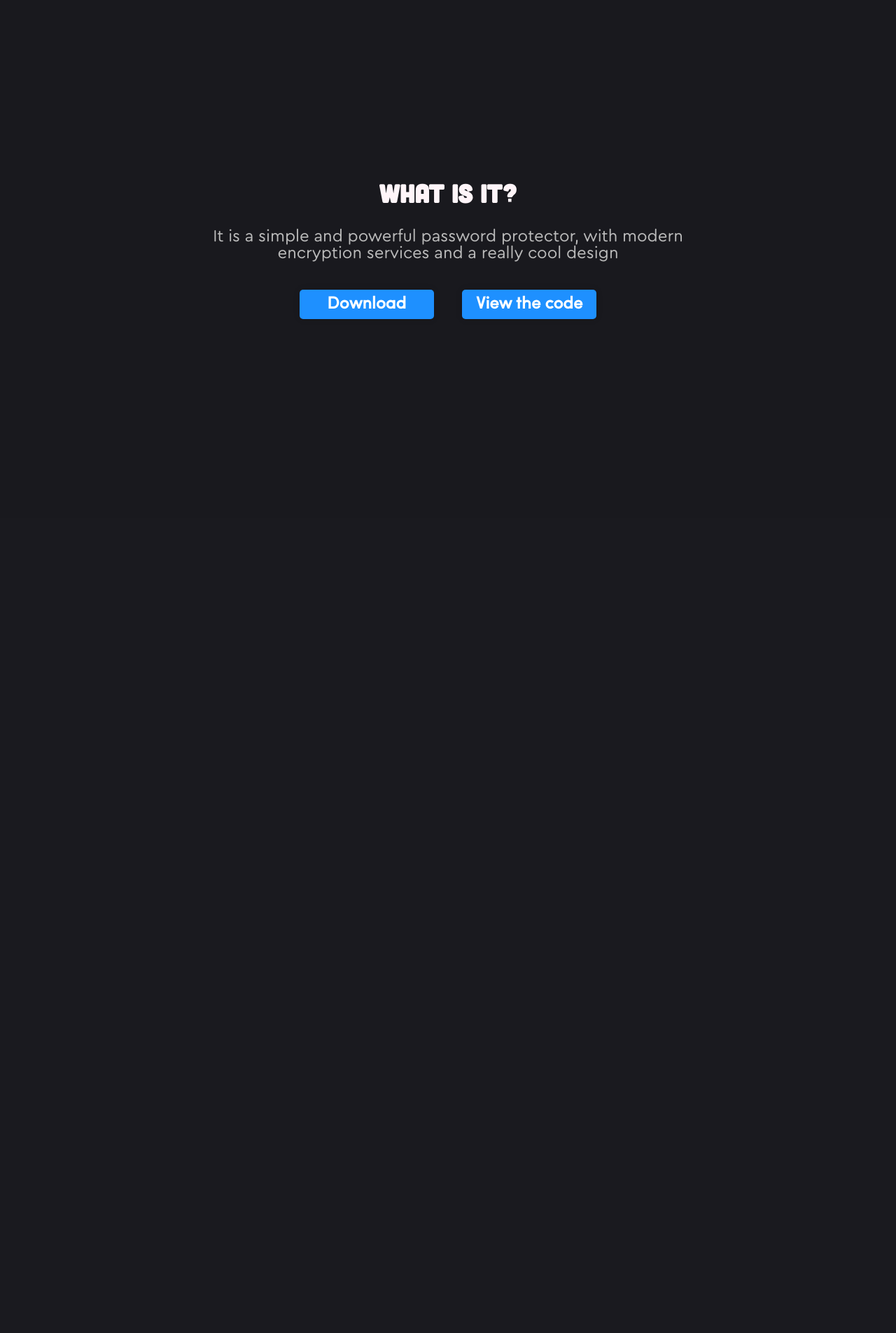
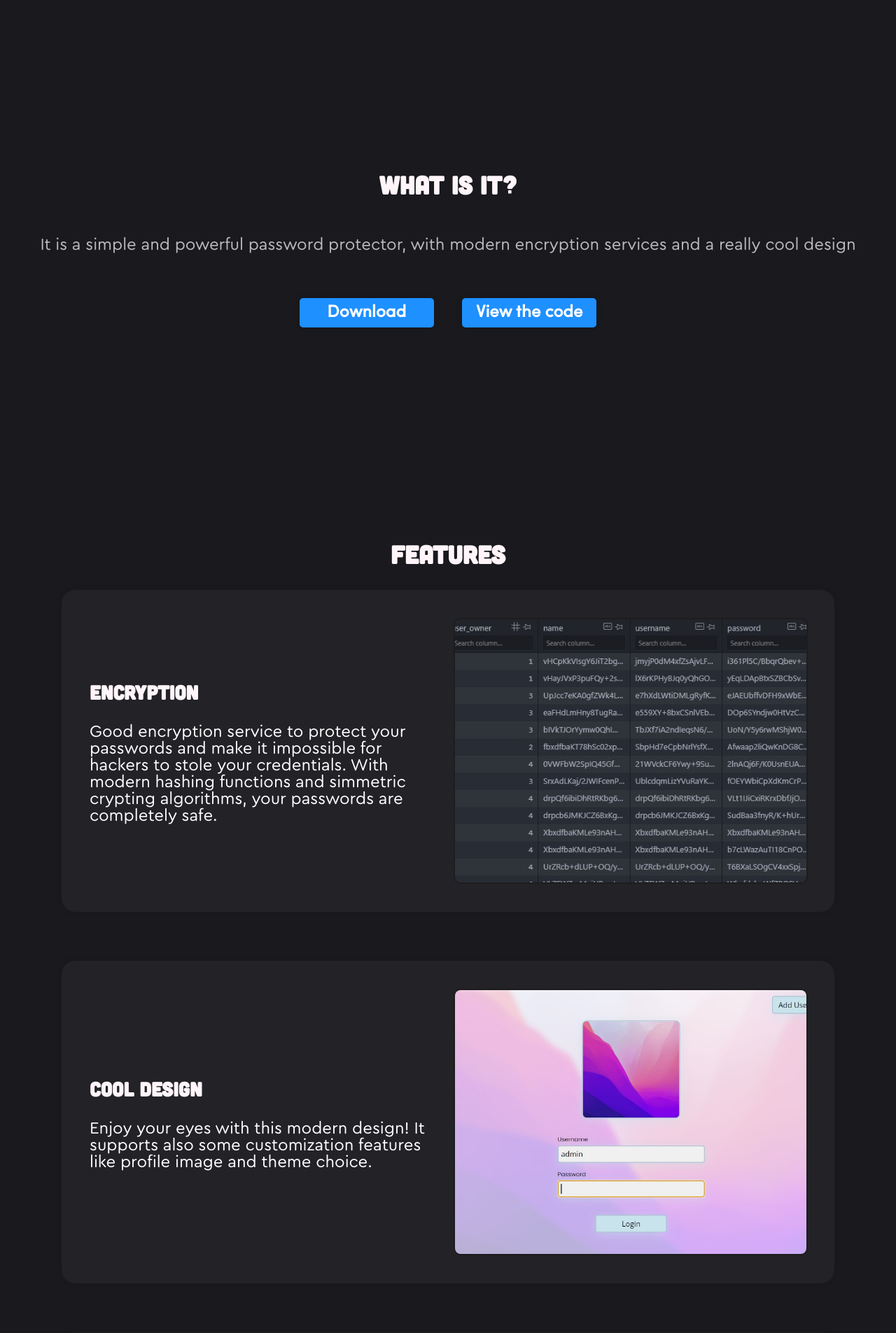
Before and after one commit to Maruchero/maruchero.github.io, a PHP site: page /p4password in a window 1280 px wide. Shown: the part 860-2765 px from the top of the page at 70% size. Before the commit the page ends 1316 px from the top, so only its background shows below. Run offline with PHP 8.4, Linux system fonts and the light colour scheme; some libraries are stand-ins or nearby versions.

Commit message:
P4Password features

```diff
--- a/p4password/index.html
+++ b/p4password/index.html
@@ -53,8 +53,50 @@
       It is a simple and powerful password protector, with modern encryption services and a really cool design
     </p>
     <div class="button-row">
-      <a href="https://github.com/Maruchero/P4Password/releases/latest/" class="button">Download</a>
-      <a href="https://github.com/Maruchero/P4Password" class="button">View the code</a>
+      <a href="https://github.com/Maruchero/P4Password/releases/latest/" class="button" target="_blank">Download</a>
+      <a href="https://github.com/Maruchero/P4Password" class="button" target="_blank">View the code</a>
+    </div>
+  </section>
+  <section id="features">
+    <h2>Features</h2>
+    <div class="container">
+      <div class="feature">
+        <div>
+          <h3>Encryption</h3>
+          <p>
+            Good encryption service to protect your passwords and make it impossible for hackers to stole your
+            credentials. With modern hashing functions and simmetric crypting algorithms, your passwords are completely
+            safe.
+          </p>
+        </div>
+        <div class="image-container">
+          <img src="/img/p4password-encryption.jpg" class="image-preview">
+        </div>
+      </div>
+      <div class="feature">
+        <div>
+          <h3>Cool design</h3>
+          <p>
+            Enjoy your eyes with this modern design! It supports also some customization features like profile image and
+            theme choice.
+          </p>
+        </div>
+        <div class="image-container">
+          <img src="/img/p4password-cool-design.jpg" class="image-preview">
+        </div>
+      </div>
+      <div class="feature">
+        <div>
+          <h3>Constant updates</h3>
+          <p>
+            We really care about our user's experience, so we bring continuous updates to always provide the best
+            experience and security.
+          </p>
+        </div>
+        <div class="image-container">
+          <img src="/img/p4password-updates.jpg" class="image-preview">
+        </div>
+      </div>
     </div>
   </section>
 </body>
--- a/p4password/style.css
+++ b/p4password/style.css
@@ -4,6 +4,7 @@
   top: 50%;
   left: 50%;
   transform: translate(-50%, -50%);
+  z-index: -1;
 
   width: max-content;
   max-width: 100vw;
@@ -11,7 +12,7 @@
   text-align: center;
 }
 
-p {
+#landing-section p {
   width: 45rem;
   max-width: 80vw;
 
@@ -57,3 +58,42 @@ p {
   font-family: var(--font-special);
   font-weight: 600;
 }
+
+/* Features section */
+#features {
+  display: flex;
+  align-items: center;
+  flex-direction: column;
+}
+
+#features .feature {
+  max-width: 80vw;
+
+  display: grid;
+  grid-template-columns: 1fr 1fr;
+  align-items: center;
+  gap: 20px;
+
+  margin-bottom: 70px;
+  padding: 40px;
+  border-radius: 20px;
+  background: var(--color-lighter-background);
+
+  box-shadow: var(--shadow-raise-1);
+}
+
+#features .feature .image-container {
+  display: flex;
+  justify-content: center;
+}
+
+#features .feature .image-preview {
+  max-width: 100%;
+  max-height: 60vh;
+  aspect-ratio: 4/3;
+
+  object-fit: cover;
+
+  border-radius: 10px;
+  border: 2px solid var(--color-border);
+}
--- a/scripts.js
+++ b/scripts.js
@@ -5,11 +5,16 @@ const windowHeight = window.innerHeight;
 const activationPoint = windowHeight * 0.9;
 const fadeIn = Array.from(document.querySelectorAll(".fade-in"));
 
-window.onscroll = () => {
+function checkFadeIns() {
   for (let i = 0; i < fadeIn.length; i++) {
     if (fadeIn[i].getBoundingClientRect().top < activationPoint) {
       fadeIn[i].classList.add("active");
       fadeIn.splice(i, 1);
     }
   }
+}
+
+checkFadeIns();
+window.onscroll = () => {
+  checkFadeIns();
 };
```
Also changed, not shown: img/p4password-cool-design.jpg (added), img/p4password-encryption.jpg (added), img/p4password-updates.jpg (added).
